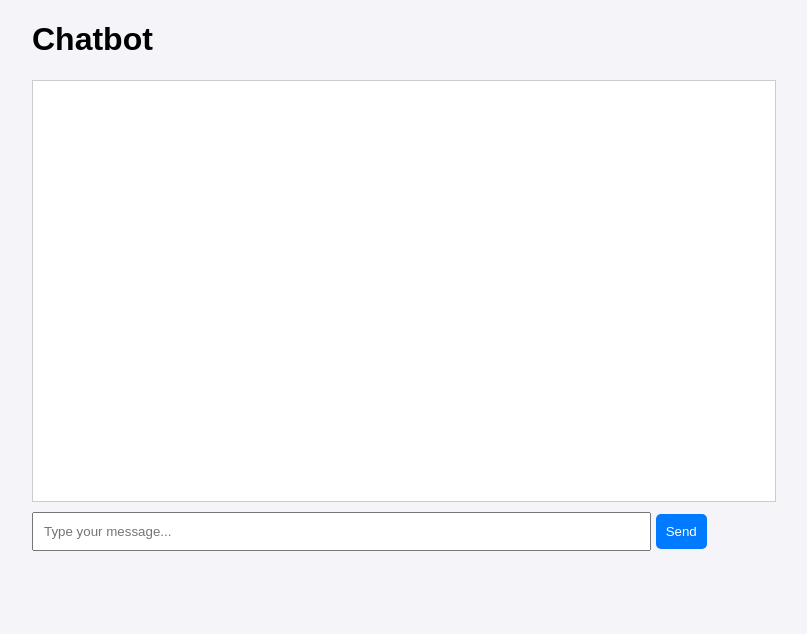
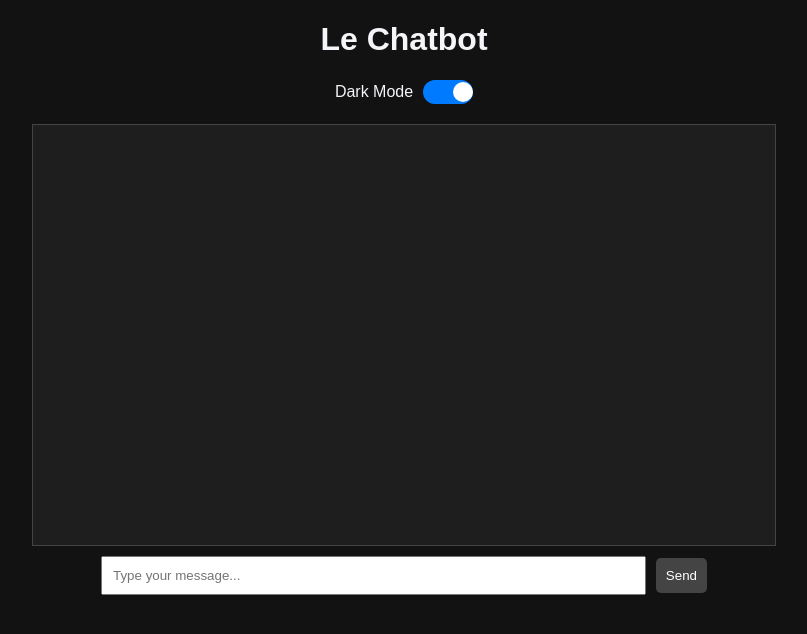
Before and after one commit to jfcf0802/custom-chatbot, a Flask app: page / in a window 1280 px wide. Shown: the top 634 px of the page, without its empty margins (236-1043 px from the left). Run offline with Flask 3, Linux system fonts and the light colour scheme.

Commit message:
Final update

```diff
--- a/app.py
+++ b/app.py
@@ -14,14 +14,10 @@ def chat():
     data = request.json
     user_input = data.get("message", "")  # Ensure the key exists
 
-    print(f"User input: {user_input}")  # Debug user input
-
     if not user_input:
         return jsonify({"response": "Please provide a message."})
 
     response, conversation_history = get_conversation_response(user_input, conversation_history)
-
-    print(f"Bot response: {response}")  # Debug bot response
 
     return jsonify({"response": response})
 
--- a/model.py
+++ b/model.py
@@ -13,7 +13,7 @@ def get_conversation_response(prompt, history):
     if history==None:
         prompt = (
             f"### Instructions ###\n"
-            f"You are a helpful assistant. Answer the user's question or respond to their statement: {prompt}.\n"
+            f"You are a helpful assistant called Blitzcrank (unless otherwise stated by the user). Answer the user's question or respond to their statement: {prompt}.\n"
             f"Start your response with 'Assistant: ' without restating the instructions.\n"
         )
 
--- a/templates/index.html
+++ b/templates/index.html
@@ -1,77 +1,223 @@
 <!DOCTYPE html>
 <html>
 <head>
-    <title>Flask Chatbot</title>
+    <title>Le Chatbot</title>
     <style>
         body {
             font-family: Arial, sans-serif;
             margin: 20px;
+            background-color: #121212; /* Default to dark mode */
+            color: #f4f4f9;
+        }
+
+        body.light-mode {
             background-color: #f4f4f9;
+            color: #333;
         }
+
         #chat-container {
             width: 60%;
             margin: 0 auto;
         }
+
         #chat-log {
-            border: 1px solid #ccc;
+            border: 1px solid #444; /* Dark mode border */
             padding: 10px;
             height: 400px;
             overflow-y: scroll;
+            background-color: #1e1e1e;
+            color: #f4f4f9;
+        }
+
+        body.light-mode #chat-log {
             background-color: white;
+            color: #333;
+            border-color: #ccc; /* Light mode border */
         }
+
         .chat-bubble {
             display: flex;
-            align-items: center;
+            align-items: flex-start;
             margin-bottom: 10px;
         }
+
+        .user-bubble {
+            justify-content: flex-end;
+        }
+
+        .bot-bubble {
+            justify-content: flex-start;
+        }
+
+        .message-box {
+            padding: 10px;
+            border-radius: 10px;
+            max-width: 70%;
+        }
+
         .user-message {
+            background-color: #2e7d32;
+            color: white;
+        }
+
+        body.light-mode .user-message {
             background-color: #d4f5d4;
             color: #333;
-            padding: 10px;
-            border-radius: 10px;
-            margin-left: auto;
-            max-width: 70%;
         }
+
         .bot-message {
+            background-color: #1565c0;
+            color: white;
+        }
+
+        body.light-mode .bot-message {
             background-color: #d9e9ff;
             color: #333;
-            padding: 10px;
-            border-radius: 10px;
-            margin-right: auto;
-            max-width: 70%;
         }
+
         .chat-icon {
             width: 40px;
             height: 40px;
             border-radius: 50%;
             margin: 0 10px;
         }
+
         #message-container {
             margin-top: 10px;
+            display: flex;
+            justify-content: center; /* Center the input box and button */
+            align-items: center;
         }
+
         #message {
-            width: 80%;
+            width: 70%;
             padding: 10px;
+            margin-right: 10px;
         }
+
         button {
             padding: 10px;
-            background-color: #007bff;
+            background-color: #444;
             color: white;
             border: none;
             border-radius: 5px;
             cursor: pointer;
         }
+
         button:hover {
-            background-color: #0056b3;
+            background-color: #333;
+        }
+
+        body.light-mode button {
+            background-color: #007bff;
+            color: white;
+        }
+
+        .loading-message img {
+            width: 30px;
+            height: 30px;
+        }
+
+        /* Center title and dark mode toggle button */
+        .header {
+            text-align: center;
+            margin-bottom: 20px;
+        }
+
+        .toggle-container {
+            display: flex;
+            align-items: center;
+            justify-content: center;
+        }
+
+        .toggle-label {
+            font-size: 1rem;
+            margin-right: 10px;
+        }
+
+        .toggle-switch {
+            position: relative;
+            display: inline-block;
+            width: 50px;
+            height: 24px;
+        }
+
+        .toggle-switch input {
+            opacity: 0;
+            width: 0;
+            height: 0;
+        }
+
+        .slider {
+            position: absolute;
+            top: 0;
+            left: 0;
+            right: 0;
+            bottom: 0;
+            background-color: #ccc;
+            border-radius: 24px;
+            cursor: pointer;
+            transition: 0.4s;
+        }
+
+        .slider:before {
+            position: absolute;
+            content: "";
+            height: 20px;
+            width: 20px;
+            left: 4px;
+            bottom: 2px;
+            background-color: white;
+            border-radius: 50%;
+            transition: 0.4s;
+        }
+
+        input:checked + .slider {
+            background-color: #007bff;
+        }
+
+        input:checked + .slider:before {
+            transform: translateX(26px);
         }
     </style>
     <script>
+        // Toggle light and dark mode using the switch
+        function toggleDarkMode() {
+            document.body.classList.toggle("light-mode");
+        }
+
         async function sendMessage() {
-            const message = document.getElementById("message").value;
+            const messageInput = document.getElementById("message");
+            const message = messageInput.value.trim();
 
-            if (!message.trim()) {
+            if (!message) {
                 return; // Prevent empty messages
             }
+
+            const chatLog = document.getElementById("chat-log");
+
+            // Add user message
+            chatLog.innerHTML += `
+                <div class="chat-bubble user-bubble">
+                    <div class="message-box user-message">${message}</div>
+                    <img src="/static/user.png" class="chat-icon" alt="User">
+                </div>
+            `;
+
+            // Add bot loading message
+            const loadingMessageID = `loading-${Date.now()}`;
+            chatLog.innerHTML += `
+                <div class="chat-bubble bot-bubble" id="${loadingMessageID}">
+                    <img src="/static/chatbot.jpg" class="chat-icon" alt="Bot">
+                    <div class="message-box bot-message">
+                        <div class="loading-message">
+                            <img src="/static/loading.gif" alt="Loading...">
+                        </div>
+                    </div>
+                </div>
+            `;
+
+            chatLog.scrollTop = chatLog.scrollHeight; // Scroll to the bottom
 
             const response = await fetch("/chat", {
                 method: "POST",
@@ -81,33 +227,43 @@
 
             const data = await response.json();
 
-            const chatLog = document.getElementById("chat-log");
-
-            // Add user message
-            chatLog.innerHTML += `
-                <div class="chat-bubble">
-                    <div class="user-message">${message}</div>
-                    <img src="https://via.placeholder.com/40/green" class="chat-icon" alt="User">
-                </div>
-            `;
-
-            // Add bot message
-            chatLog.innerHTML += `
-                <div class="chat-bubble">
-                    <img src="https://via.placeholder.com/40/blue" class="chat-icon" alt="Bot">
-                    <div class="bot-message">${data.response}</div>
-                </div>
+            // Replace the loading message with the bot's actual response
+            const loadingMessage = document.getElementById(loadingMessageID);
+            loadingMessage.innerHTML = `
+                <img src="/static/chatbot.jpg" class="chat-icon" alt="Bot">
+                <div class="message-box bot-message">${data.response}</div>
             `;
 
             chatLog.scrollTop = chatLog.scrollHeight; // Scroll to the bottom
 
-            document.getElementById("message").value = ""; // Clear input field
+            messageInput.value = ""; // Clear input field
         }
+
+        // Send message on pressing Enter
+        document.addEventListener("DOMContentLoaded", () => {
+            const messageInput = document.getElementById("message");
+
+            messageInput.addEventListener("keydown", (event) => {
+                if (event.key === "Enter") {
+                    event.preventDefault(); // Prevent form submission
+                    sendMessage();
+                }
+            });
+        });
     </script>
 </head>
 <body>
     <div id="chat-container">
-        <h1>Chatbot</h1>
+        <div class="header">
+            <h1>Le Chatbot</h1>
+            <div class="toggle-container">
+                <span class="toggle-label">Dark Mode</span>
+                <label class="toggle-switch">
+                    <input type="checkbox" checked onchange="toggleDarkMode()">
+                    <span class="slider"></span>
+                </label>
+            </div>
+        </div>
         <div id="chat-log"></div>
         <div id="message-container">
             <input type="text" id="message" placeholder="Type your message...">
```
Also changed, not shown: templates/index_2.html (deleted, +0 -141 lines), static/chatbot.ico (deleted), static/chatbot.jpg (added), static/favicon.ico (deleted), static/loading.gif (added), static/user.ico (deleted), static/user.png (added), static/user_1.ico (deleted).
